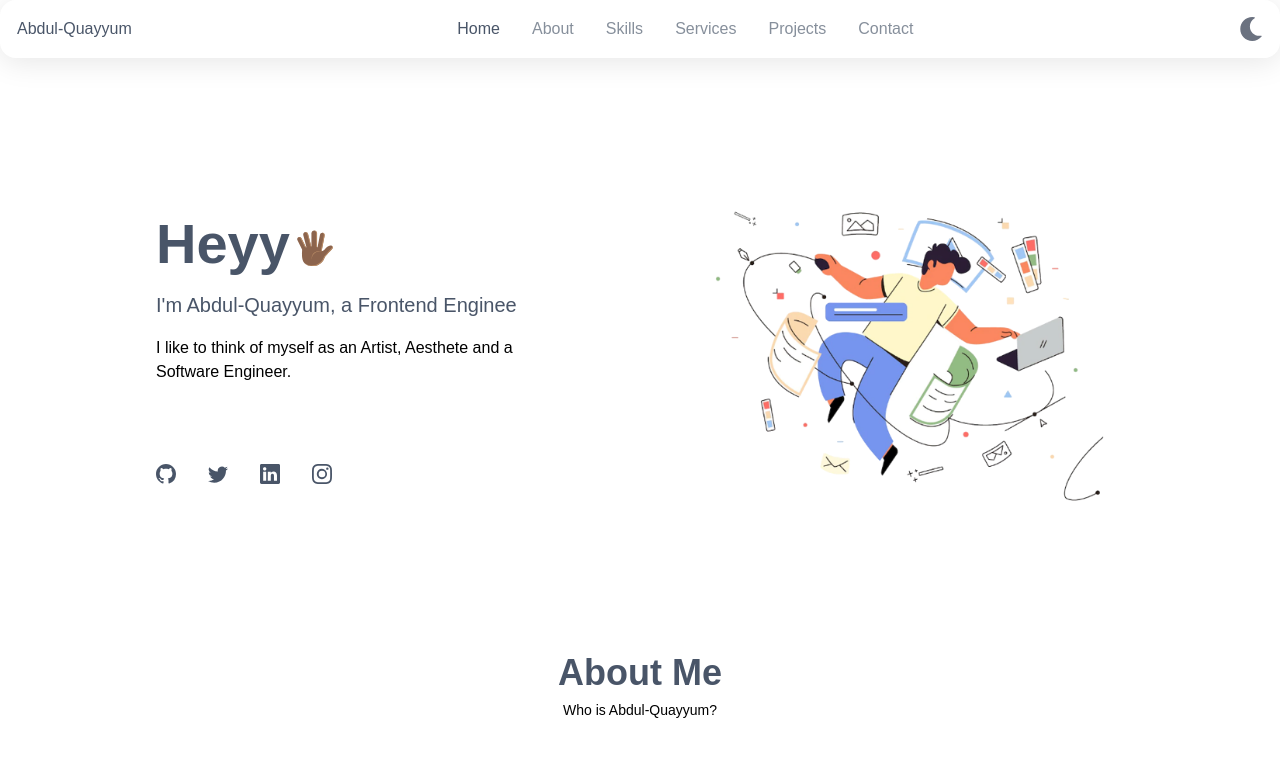
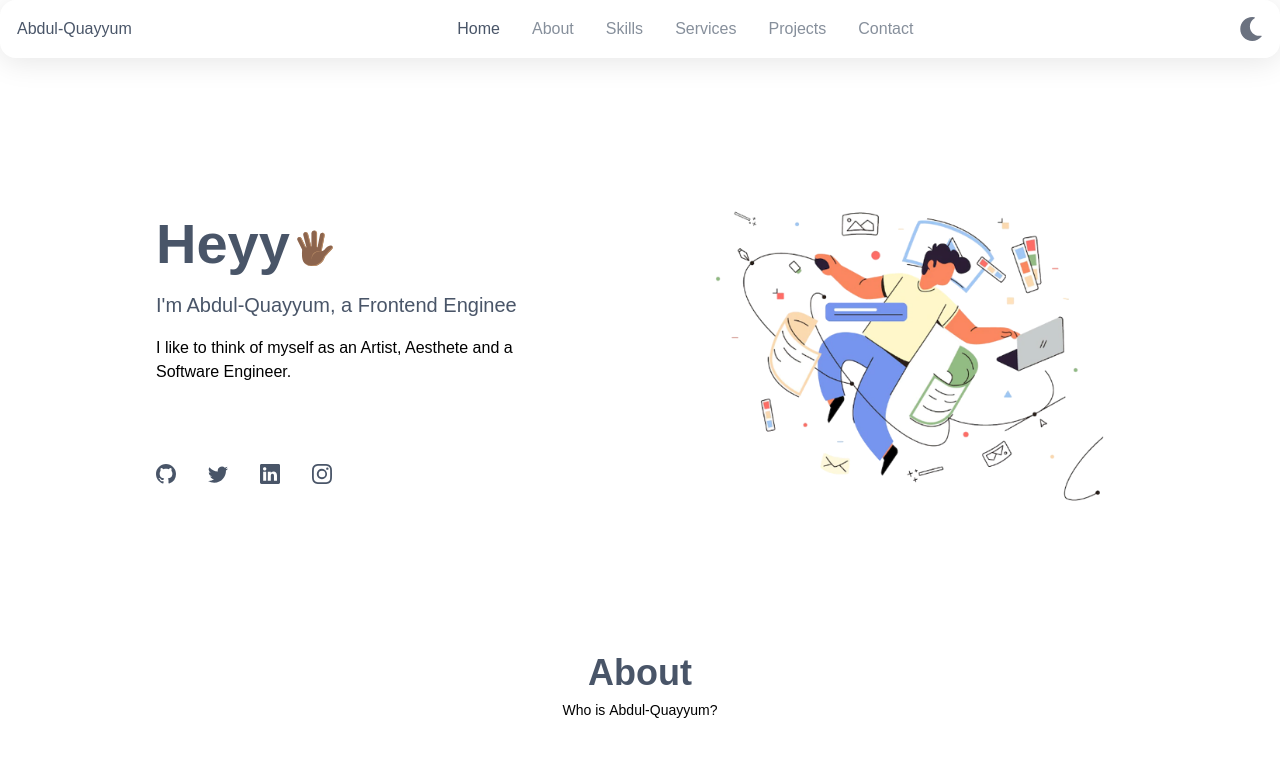
Before and after one commit to AbdulQuayyum/portfolio-2.0, a React (Create React App) app: page / in a window 1280 px wide. Shown: the top 784 px of the page. Built offline with nearby package versions, Linux system fonts and the light colour scheme.

Commit message:
Rebranding (Adding Animations to the project)...

```diff
--- a/src/Components/About/About.js
+++ b/src/Components/About/About.js
@@ -2,19 +2,27 @@ import React from 'react'
 import { motion } from "framer-motion";
 
 import { FadeInAnimation, StaggerContainer } from '../../Utilities/Motion/Motion';
+import { TitleText, TypingText } from '../Index';
 import resume from '../../Assets/Documents/resume.pdf'
 import Info from './Info'
 
 const About = () => {
   return (
-    <section className='about main-section' id="About">
-      <h2 className="section-title dark:text-[#fff]">
-        About Me
-      </h2>
-      <span className="section-subtitle dark:text-gray-400">
-        Who is Abdul-Quayyum?
-      </span>
-      <div className="about-container main-container main-grid">
+    <motion.section
+      initial="hidden"
+      variants={StaggerContainer}
+      viewport={{ once: false, amount: 0.25 }}
+      whileInView="show"
+      className='about main-section' id="About">
+      <TitleText
+        title="About"
+        textStyles="section-title dark:text-[#fff]" />
+      <TypingText
+        title="Who is Abdul-Quayyum?"
+        textStyles="section-subtitle dark:text-gray-400" />
+      <motion.div
+        variants={FadeInAnimation('up', 'tween', 0.2, 1)}
+        className="about-container main-container main-grid">
         <div className="home-img"></div>
         {/* <img src={profile} alt="..." className='about-img' /> */}
         <div className="about-data">
@@ -51,8 +59,8 @@ const About = () => {
             </svg>
           </a>
         </div>
-      </div>
-    </section>
+      </motion.div>
+    </motion.section>
   )
 }
 
--- /dev/null
+++ b/src/Components/CustomTexts/CustomTexts.jsx
@@ -0,0 +1,27 @@
+import { motion } from 'framer-motion';
+import { TextContainer, TextVariant2 } from '../../Utilities/Motion/Motion';
+
+export const TypingText = ({ title, textStyles }) => (
+  <motion.p
+    className={`${textStyles}`}
+    variants={TextContainer}>
+    {Array.from(title).map((letter, index) => (
+      <motion.span
+        key={index}
+        variants={TextVariant2}>
+        {letter === " " ? "\u00A0" : letter}
+      </motion.span>
+    ))}
+  </motion.p>
+);
+
+export const TitleText = ({ title, textStyles }) => (
+  <motion.h2
+    variants={TextVariant2}
+    initial="hidden"
+    whileInView="show"
+    className={`${textStyles}`}
+  >
+    {title}
+  </motion.h2>
+);
--- a/src/Components/Home/Home.js
+++ b/src/Components/Home/Home.js
@@ -1,7 +1,7 @@
 import React from 'react'
 import { motion } from "framer-motion";
 
-import { SlideInAnimation, StaggerContainer } from '../../Utilities/Motion/Motion';
+import { FadeInAnimation, StaggerContainer } from '../../Utilities/Motion/Motion';
 import Data from './Data'
 import gig from "../../Assets/Images/gig.png"
 
@@ -14,7 +14,7 @@ const Home = () => {
             viewport={{ once: false, amount: 0.25 }}
             whileInView="show">
             <motion.section
-                variants={SlideInAnimation("right", "tween", 0.2, 1)}
+                variants={FadeInAnimation('up', 'tween', 0.2, 1)}
                 className="home main-section" id="Home">
                 <div className="home-container main-container main-grid">
                     <div className="home-content main-grid">
--- a/src/Components/Index.js
+++ b/src/Components/Index.js
@@ -2,6 +2,8 @@ import About from "./About/About"
 import { AnalyticsWrapper } from "./Analytics/Analytics"
 import BackToTop from "./BackToTop/BackToTop"
 import Contact from "./Contact/Contact"
+import { TypingText } from "./CustomTexts/CustomTexts"
+import { TitleText } from "./CustomTexts/CustomTexts"
 import Footer from "./Footer/Footer"
 import Header from "./Header/Header"
 import Home from "./Home/Home"
@@ -25,5 +27,7 @@ export {
     Qualification,
     Services,
     Skills,
-    Testimonials
+    Testimonials,
+    TypingText,
+    TitleText
 }
--- a/src/Utilities/Motion/Motion.js
+++ b/src/Utilities/Motion/Motion.js
@@ -86,6 +86,16 @@ export const StaggerContainer = (staggerChildren, delayChildren) => ({
   },
 });
 
+export const TextContainer = {
+  hidden: {
+    opacity: 0,
+  },
+  show: (i = 1) => ({
+    opacity: 1,
+    transition: { staggerChildren: 0.1, delayChildren: i * 0.1 },
+  }),
+};
+
 export const TextVariant = (delay) => ({
   hidden: {
     y: 50,
```
